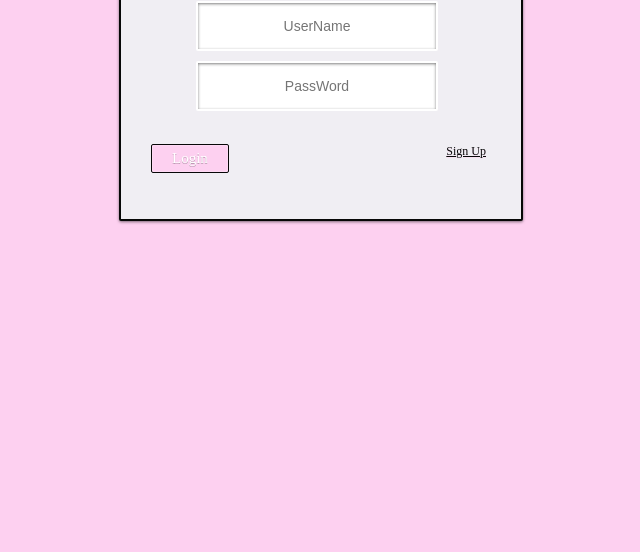
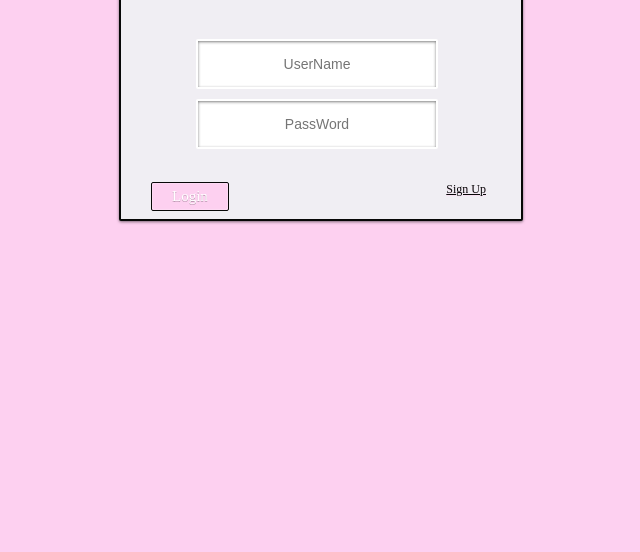
Before and after one commit to VictorHolving/dis2015_client, a plain HTML site: page SignIn.html in a window 1280 px wide. Shown: the part 298-850 px from the top of the page, without its empty margins (371-1011 px from the left). Before the commit the page ends 800 px from the top, so only its background shows below. Drawn offline with Linux system fonts and the light colour scheme.

Commit message:
CSS modified

```diff
--- a/SignInStyle.css
+++ b/SignInStyle.css
@@ -1,9 +1,3 @@
-* {
-    margin: 0;
-    padding: 0;
-    border: 0;
-}
-
 body {
     font-family: "Shree Devanagari 714";
     background-color: #fdd0f0;
@@ -12,7 +6,7 @@ body {
 
 #Login {
     width: 300px;
-    height: 600px;
+    height: 650px;
     position: absolute;
     left: 50%;
     top: 50%;
```
